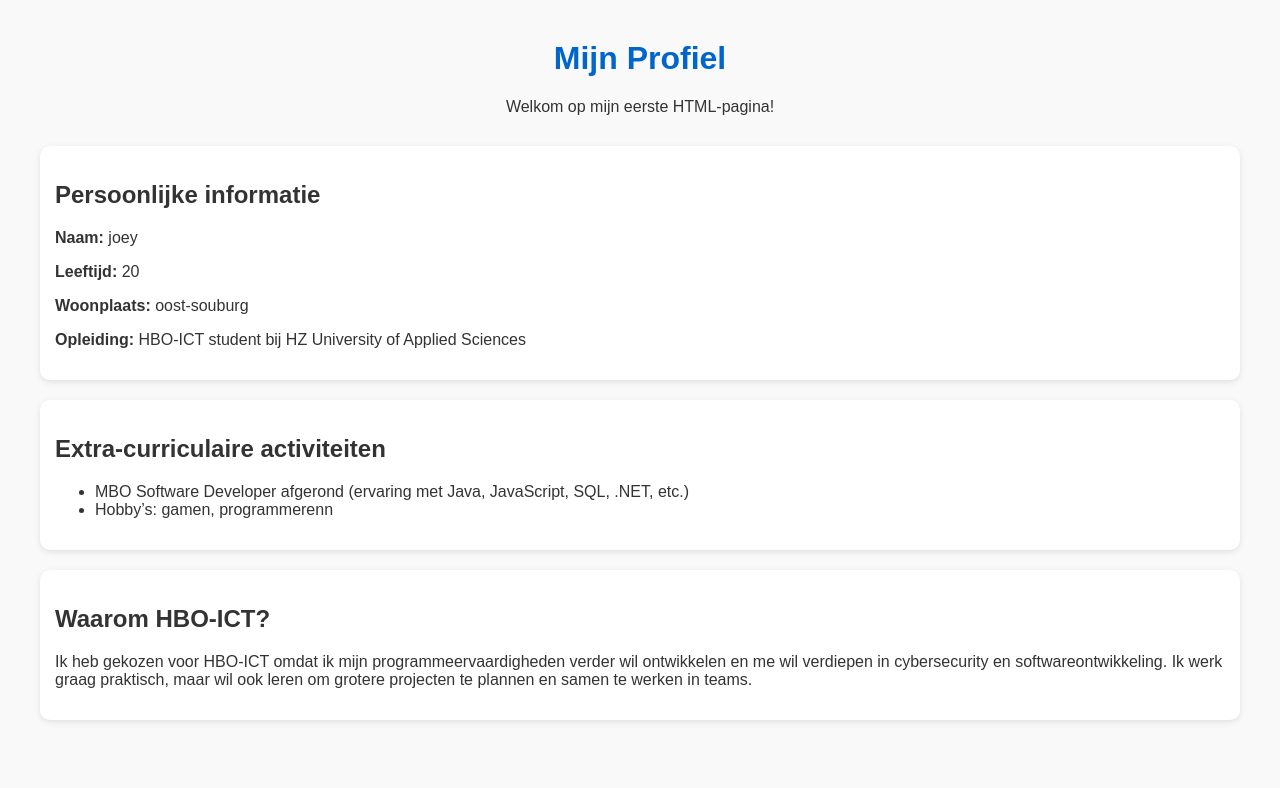
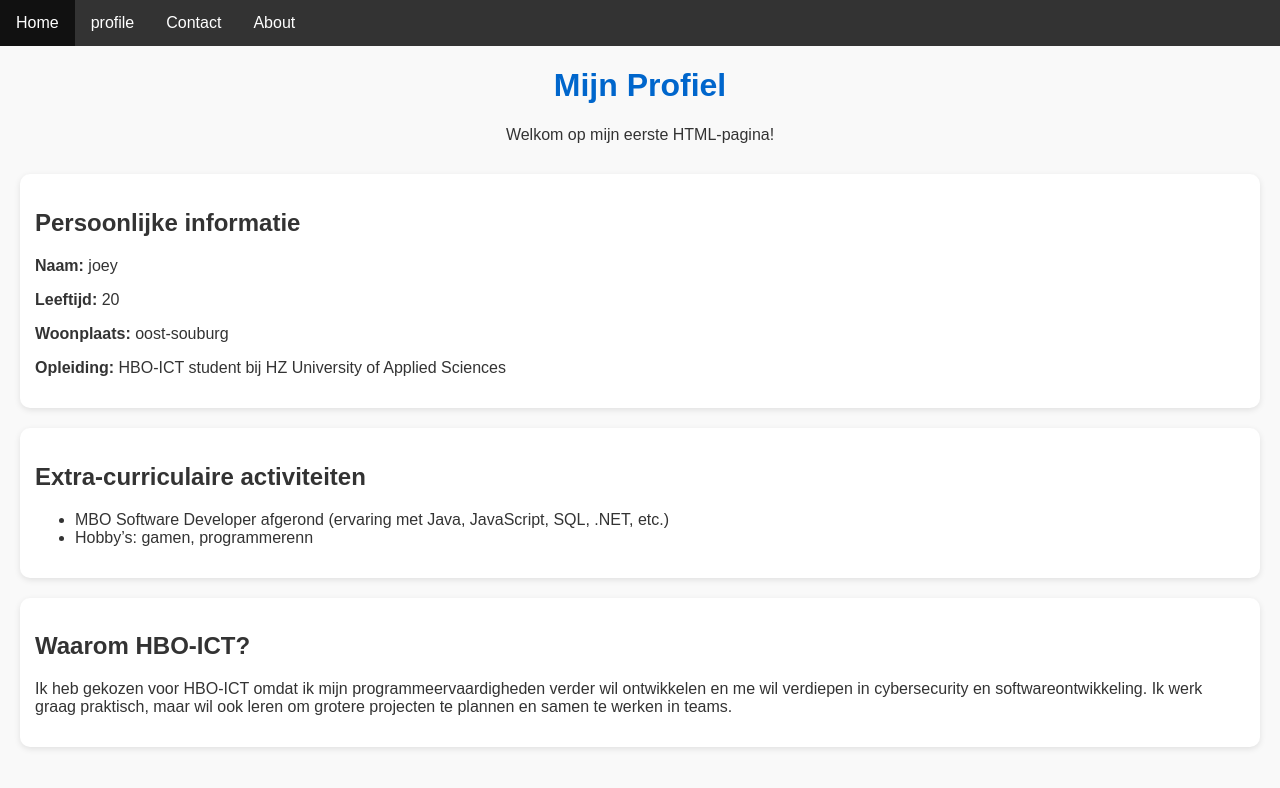
Before and after one commit to verm0205/verm0205.github.io, a plain HTML site: page pages/profile.html in a window 1280 px wide. Drawn offline with Linux system fonts and the light colour scheme.

Commit message:
made changes to navbar and added stylesheet

```diff
--- /dev/null
+++ b/css/stylesheet.css
@@ -0,0 +1,65 @@
+   /* website default styling  */
+   body {
+        font-family: Arial, sans-serif;
+        margin: 0px;
+        padding: 0px;
+        background-color: #f9f9f9;
+        color: #333;
+    }
+
+    header {
+        text-align: center;
+        margin-bottom: 30px;
+    }
+
+    h1 {
+        color: #0066cc;
+    }
+
+
+ /* profile article */
+    article.profile {
+        margin: 20px;
+
+        padding: 15px;
+        background: white;
+        border-radius: 10px;
+        box-shadow: 0 2px 6px rgba(0, 0, 0, 0.1);
+    }
+
+
+ /* home/index article */
+     article.index {
+        margin-bottom: 20px;
+        padding: 15px;
+        background: white;
+        border-radius: 10px;
+        box-shadow: 0 2px 6px rgba(0, 0, 0, 0.1);
+    }
+
+
+
+/* navbar */
+ul.navbar {
+    list-style-type: none;
+    margin: 0;
+    padding: 0;
+    overflow: hidden;
+    background-color: #333333;
+}
+
+ul.navbar li {
+    float: left;
+}
+
+ul.navbar li a {
+    display: block;
+    color: white;
+    text-align: center;
+    padding: 14px 16px;
+    text-decoration: none;
+}
+
+ul.navbar li a:hover {
+    background-color: #111111;
+}
--- a/pages/profile.html
+++ b/pages/profile.html
@@ -1,39 +1,26 @@
 <!DOCTYPE html>
 <html lang="nl">
+
 <head>
     <meta charset="UTF-8">
     <meta name="viewport" content="width=device-width, initial-scale=1.0">
     <title>Mijn Profiel</title>
-    <style>
-        body {
-            font-family: Arial, sans-serif;
-            margin: 40px;
-            background-color: #f9f9f9;
-            color: #333;
-        }
-        header {
-            text-align: center;
-            margin-bottom: 30px;
-        }
-        h1 {
-            color: #0066cc;
-        }
-        article {
-            margin-bottom: 20px;
-            padding: 15px;
-            background: white;
-            border-radius: 10px;
-            box-shadow: 0 2px 6px rgba(0,0,0,0.1);
-        }
-    </style>
+    <link rel="stylesheet" href="/css/stylesheet.css">
 </head>
+
 <body>
+    <ul class="navbar">
+        <li><a href="/index.html">Home</a></li>
+        <li><a href="/pages/profile.html">profile</a></li>
+        <li><a href="#">Contact</a></li>
+        <li><a href="#">About</a></li>
+    </ul>
     <header>
         <h1>Mijn Profiel</h1>
         <p>Welkom op mijn eerste HTML-pagina!</p>
     </header>
 
-    <article>
+    <article class="profile">
         <h2>Persoonlijke informatie</h2>
         <p><strong>Naam:</strong> joey</p>
         <p><strong>Leeftijd:</strong> 20</p>
@@ -41,15 +28,15 @@
         <p><strong>Opleiding:</strong> HBO-ICT student bij HZ University of Applied Sciences</p>
     </article>
 
-    <article>
+    <article class="profile">
         <h2>Extra-curriculaire activiteiten</h2>
-        <ul>
+        <ul class="profile">
             <li>MBO Software Developer afgerond (ervaring met Java, JavaScript, SQL, .NET, etc.)</li>
             <li>Hobby’s: gamen, programmerenn</li>
         </ul>
     </article>
 
-    <article>
+    <article class="profile">
         <h2>Waarom HBO-ICT?</h2>
         <p>
             Ik heb gekozen voor HBO-ICT omdat ik mijn programmeervaardigheden verder wil ontwikkelen
@@ -58,4 +45,5 @@
         </p>
     </article>
 </body>
+
 </html>
```
Also changed, not shown: index.html (+10 -22 lines).
